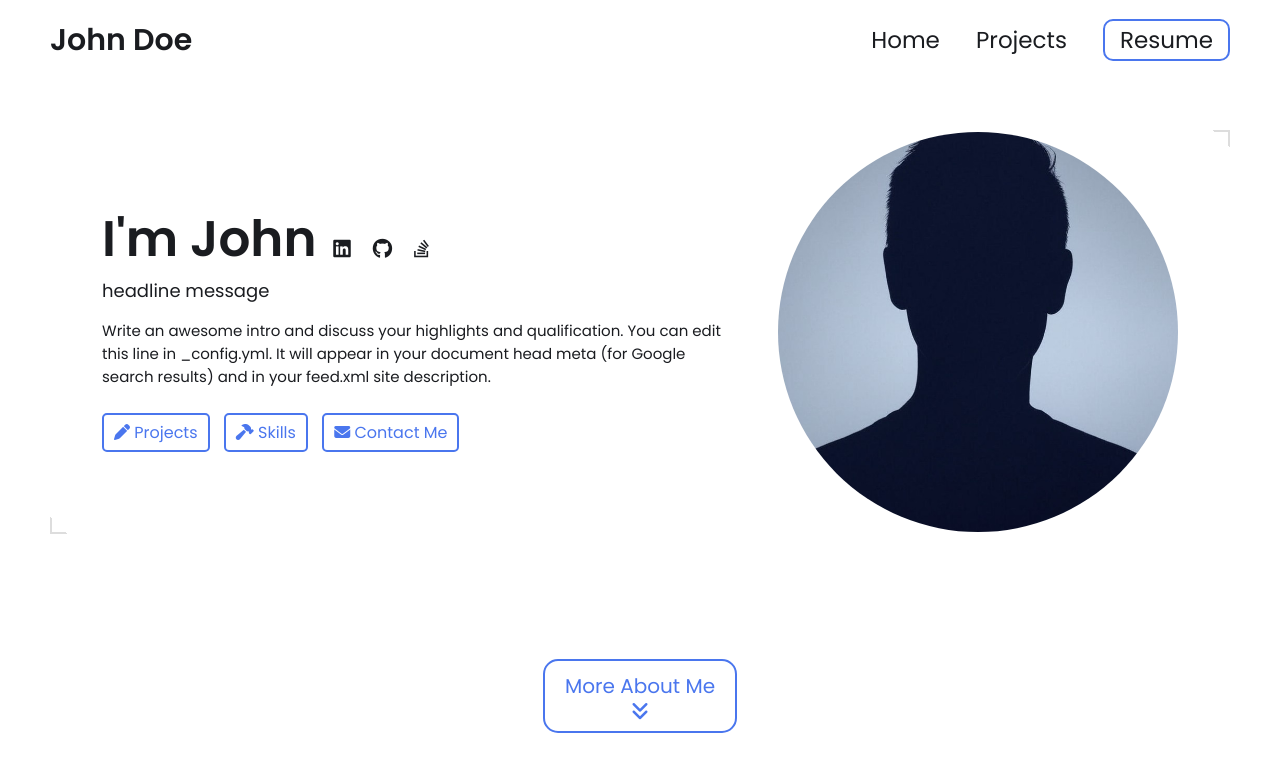
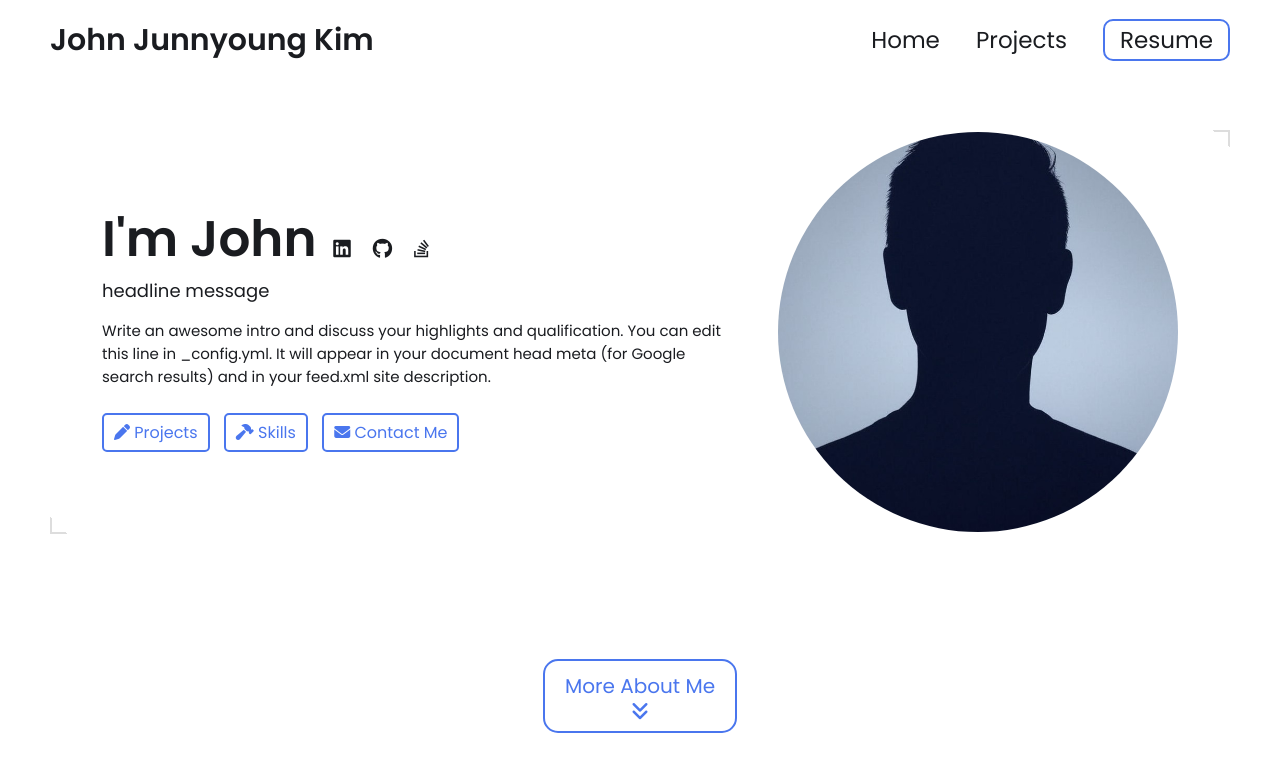
Before and after one commit to johnkim153/johnkim153.github.io, a Jekyll site: the page built from index.html, in a window 1280 px wide and 900 px high. Shown: the top 772 px of the window. Built offline with Jekyll 4.4.1, drawn with Linux system fonts in a browser that asks for light colours.

Commit message:
Update _config.yml

```diff
--- a/_config.yml
+++ b/_config.yml
@@ -12,7 +12,7 @@ title: John Doe's Portfolio # This is what shows up in the tab of the browser
 
 
 # Hero Section
-name: John Doe
+name: John Junnyoung Kim
 headline: headline message
 description: >- # dont remove this line. this will ignore all new lines until the next section
   Write an awesome intro and discuss your highlights and qualification. You can edit this
```
